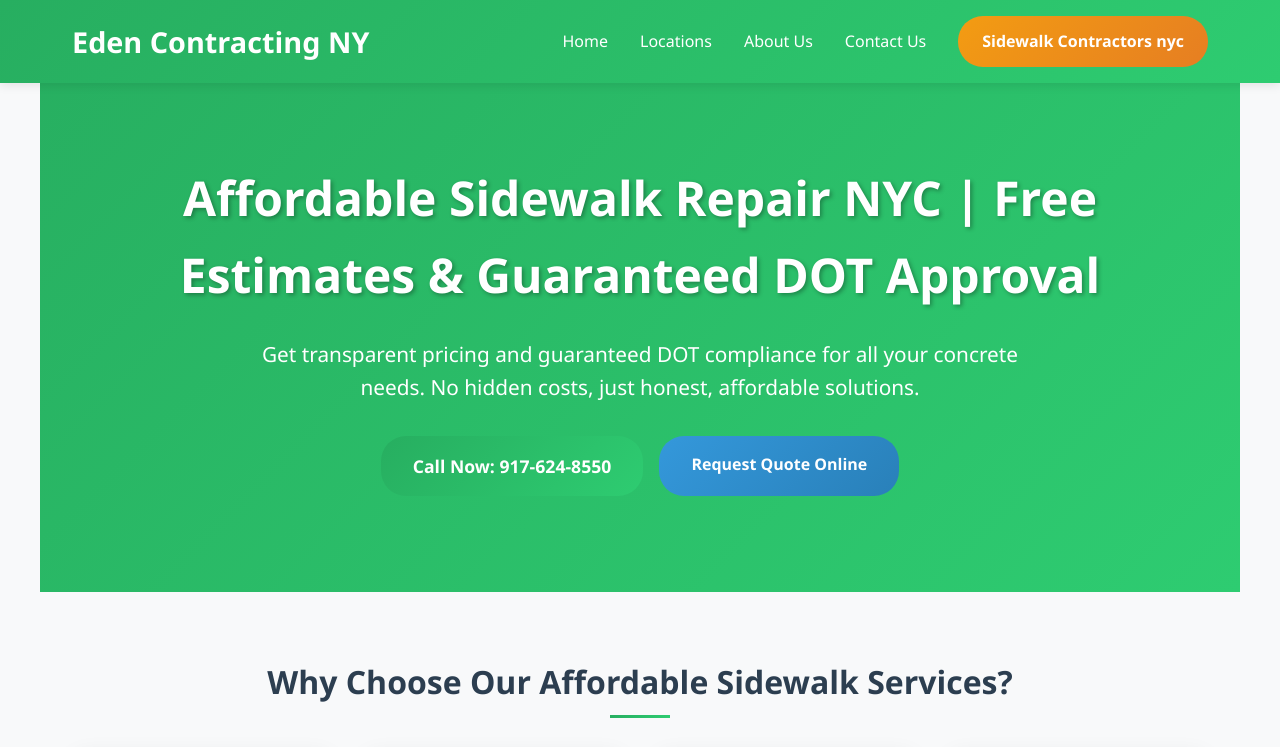
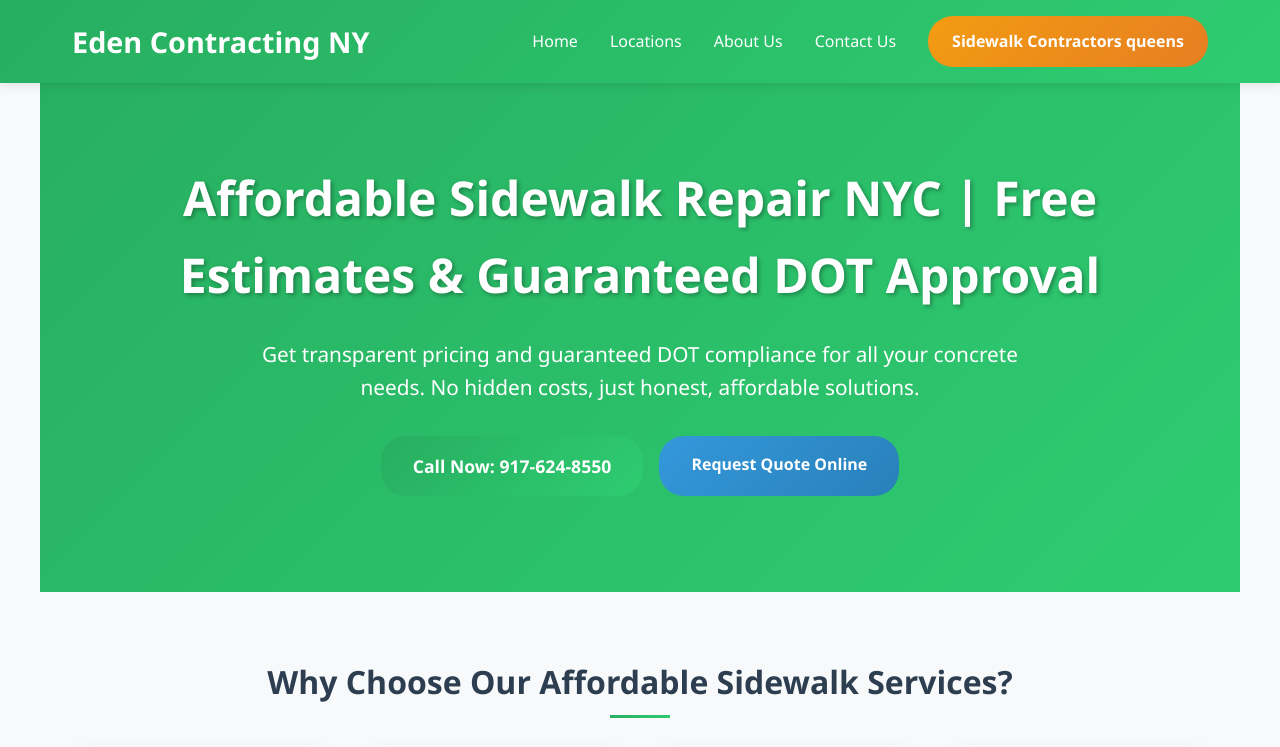
Before and after one commit to calculator-online/sidewalk-contractor-in-nyc, a plain HTML site: page index.html in a window 1280 px wide. Shown: the top 747 px of the page. Drawn offline with Linux system fonts and the light colour scheme.

Commit message:
Update index.html

```diff
--- a/index.html
+++ b/index.html
@@ -135,7 +135,7 @@
                 </li>
                 <li><a href="about.html">About Us</a></li>
                 <li><a href="contact.html">Contact Us</a></li>
-                <li><a href="https://edencontractingny.com/queens/" class="cta-button">Sidewalk Contractors nyc</a></li>
+                <li><a href="https://edencontractingny.com/queens/" class="cta-button">Sidewalk Contractors queens</a></li>
             </ul>
         </nav>
     </header>
```
